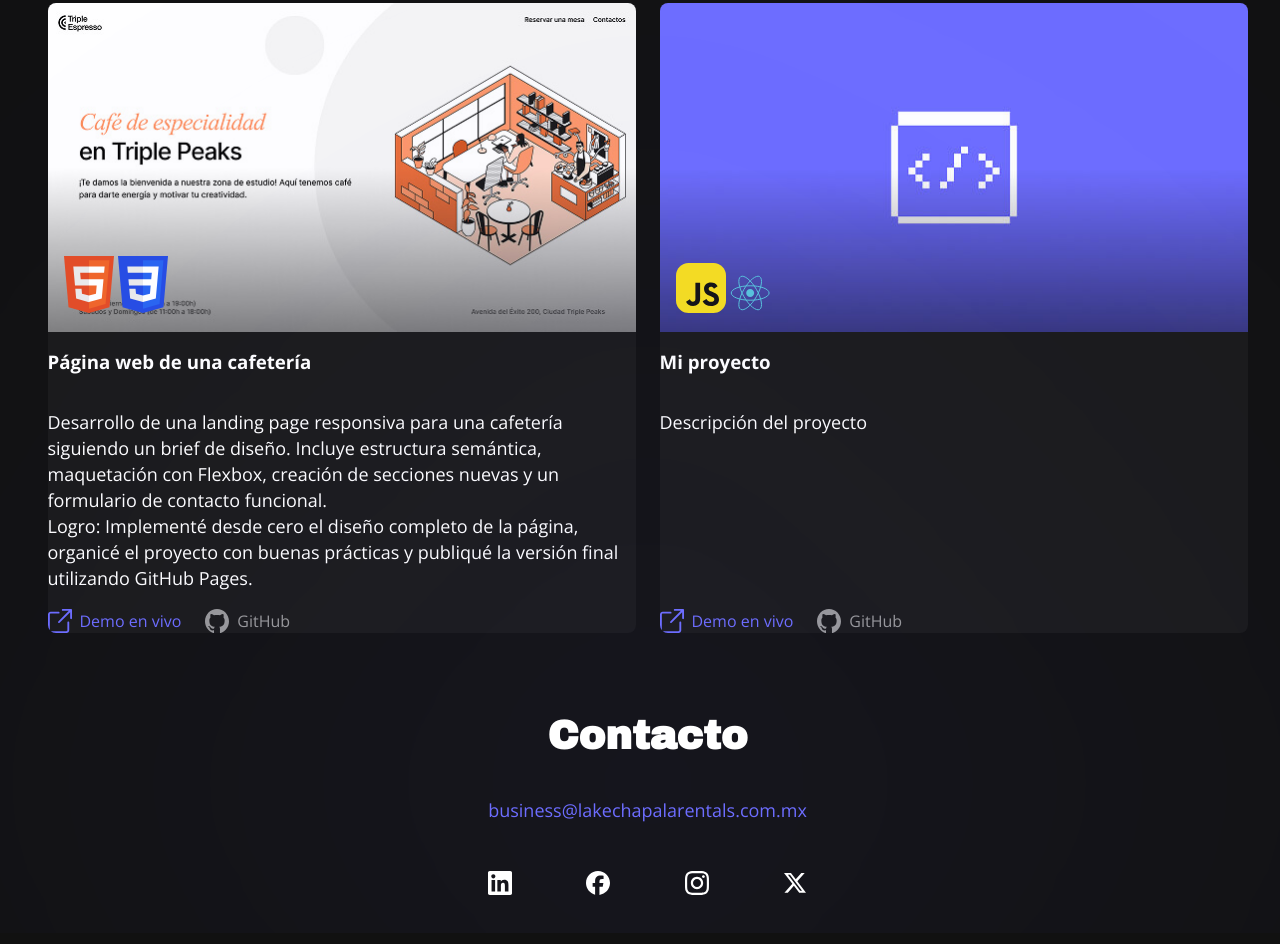
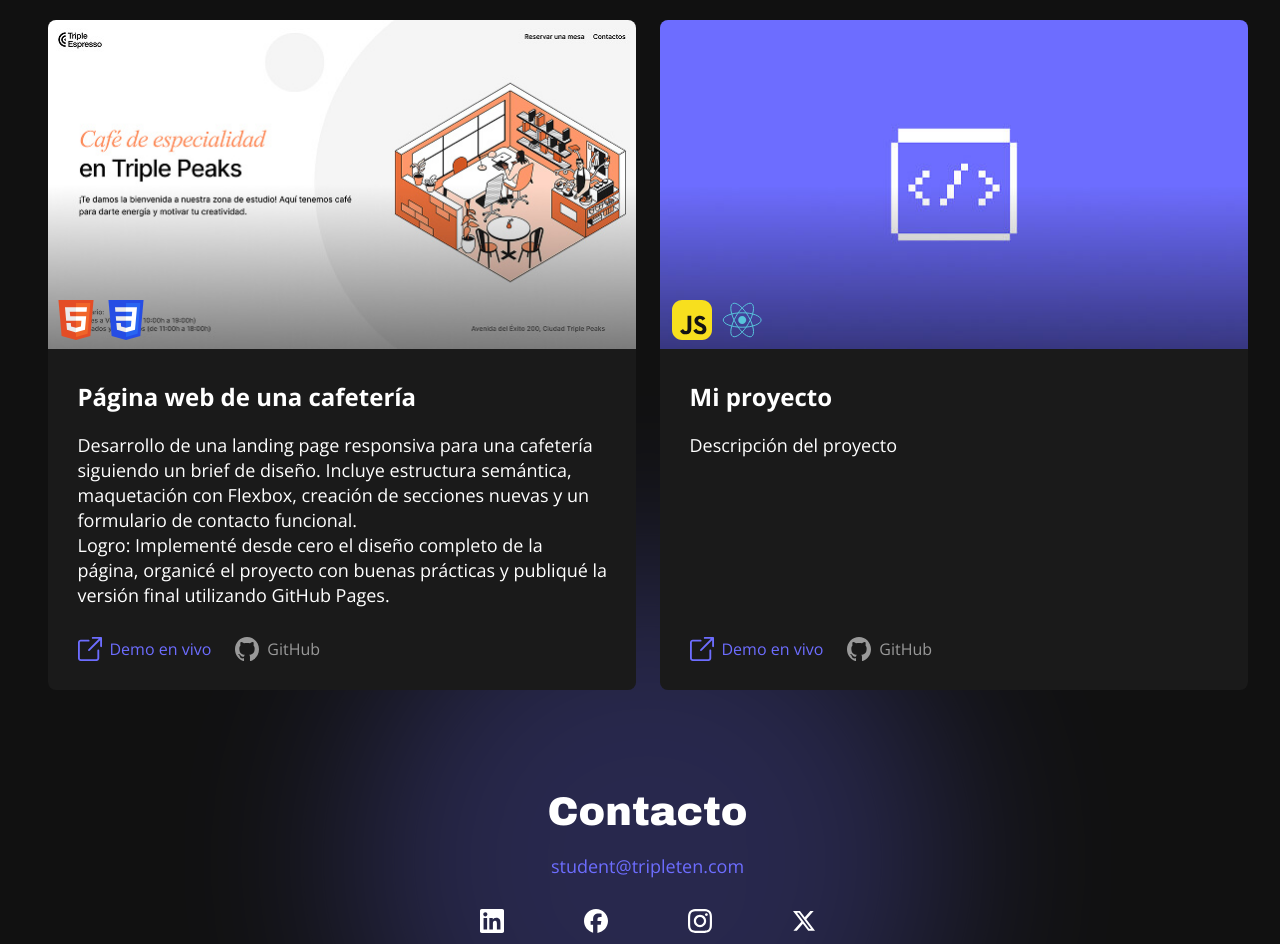
Before and after one commit to libanez90-eng/web_project_portfolio_es, a plain HTML site: page Index.html in a window 1280 px wide. Shown: the part 965-1909 px from the top of the page. Drawn offline with Linux system fonts and the light colour scheme.

Commit message:
feat: completa estilos de escritorio y efectos visuales del portafolio

```diff
--- a/Index.html
+++ b/Index.html
@@ -11,7 +11,10 @@
     <main>
       <section class="profile">
       <div class="profile__content">
-        <h1>Mariana <br />Hernández</h1>
+        <h1 class="profile__title">
+          <span>Mariana</span>
+          <span>Hernández</span>
+        </h1>
 
         <p class="profile__subtitle">
           Desarrolladora Full-Stack Junior | TypeScript, React, Node.js
@@ -32,10 +35,12 @@
         </a>
       </div>
       </div>
+      <div class="profile__image-container">
       <img src="./images/profile.jpg"
            alt="Foto de perfil"
            class="profile__image"
            />
+       </div>
       </section>
       <section class="skills">
         <h2 class="skills__title">Habilidades y herramientas</h2>
@@ -71,7 +76,7 @@
               class="projects__image"
             />
 
-            <div class="projects__technologies">
+            <div class="projects__technologies projects__technologies_second">
               <img src="./images/html.svg" alt="HTML" />
               <img src="./images/css.svg" alt="CSS" />
             </div>
@@ -79,14 +84,17 @@
           <h3>Página web de una cafetería</h3>
 
           <p class="projects__description">
-            Desarrollo de una landing page responsiva para una cafetería
+            <span class="projects__description-text">Desarrollo de una landing page responsiva para una cafetería
             siguiendo un brief de diseño. Incluye estructura semántica,
             maquetación con Flexbox, creación de secciones nuevas y un
             formulario de contacto funcional.
-            <br />
+            </span>
+
+            <span class="projects__description-text">
             Logro: Implementé desde cero el diseño completo de la página,
             organicé el proyecto con buenas prácticas y publiqué la versión
             final utilizando GitHub Pages.
+            </span>
           </p>
           <div class="projects__links">
             <a href="#" class="projects__link projects__link_type_demo">
@@ -145,7 +153,7 @@
       <section class="contact">
         <h2>Contacto</h2>
         <a href="mailto:business@lakechapalarentals.com.mx" class="contact__email">
-          business@lakechapalarentals.com.mx
+          student@tripleten.com
         </a>
         <div class="contact__social">
           <a href="https://www.linkedin.com/in/luisarmandoibanez4a7b22188/" class="contact__social-link" aria-label="LinkedIn">
--- a/Styles/style.css
+++ b/Styles/style.css
@@ -58,11 +58,43 @@ h2 {
   padding-top: 40px;
 }
 
+.profile__title {
+  transform: scaleY(0.95);
+}
+
+span {
+  display: block;
+}
+
 .profile__image {
   width: 387px;
   height: 500px;
   object-fit: cover;
   flex-shrink: 0;
+  position: relative;
+  z-index: 1;
+}
+
+.profile__image-container {
+  position: relative;
+  width: 387px;
+  height: 500px;
+  flex-shrink: 0;
+}
+
+.profile__image-container::before {
+  content: "";
+  position: absolute;
+  width: 550px;
+  height: 550px;
+  background-color: #6d6dff;
+  border-radius: 50%;
+  filter: blur(100px);
+  opacity: 0.25;
+  top: 100px;
+  left: -105px;
+  z-index: -1;
+  pointer-events: none;
 }
 
 .profile h1 {
@@ -155,6 +187,11 @@ h2 {
   margin-bottom: 40px;
 }
 
+.projects {
+  position: relative;
+  z-index: 1;
+}
+
 .projects__title {
   font-family: "Archivo Black", sans-serif;
   font-size: 40px;
@@ -166,6 +203,17 @@ h2 {
 .projects__cards {
   display: flex;
   gap: 24px;
+  margin-top: 50px;
+}
+
+.projects__card h3 {
+  font-family: "Open Sans", sans-serif;
+  font-size: 24px;
+  font-weight: 700;
+  line-height: 33px;
+  margin-top: 31px;
+  margin-left: 30px;
+  margin-bottom: 20px;
 }
 
 .projects__card {
@@ -176,6 +224,7 @@ h2 {
   background-color: #1a1a1a;
   border-radius: 8px;
   overflow: hidden;
+  min-height: 670px;
 }
 
 .projects__links {
@@ -183,6 +232,8 @@ h2 {
   align-items: center;
   gap: 24px;
   margin-top: auto;
+  margin-left: 30px;
+  padding-bottom: 30px;
 }
 
 .projects__link {
@@ -193,6 +244,7 @@ h2 {
   font-size: 16px;
   font-weight: 400;
   text-decoration: none;
+  height: 22px;
 }
 
 .projects__link-icon {
@@ -223,43 +275,72 @@ h2 {
 
 .projects__technologies {
   position: absolute;
-  bottom: 16px;
-  left: 16px;
+  bottom: 9px;
+  left: 12px;
+  display: flex;
+  align-items: center;
+  gap: 10px;
+}
+
+.projects__technologies img {
+  width: 40px;
+  height: 40px;
+  display: block;
+}
+
+.projects__technologies_second {
+  left: 8px;
 }
 
 .projects__description {
   font-family: "Open Sans", sans-serif;
   font-size: 18px;
   font-weight: 400;
-  line-height: 26px;
+  line-height: 25px;
+  margin-left: 30px;
+  margin-right: 28px;
+  margin-top: 0;
+}
+
+.projects__description-text {
+  display: block;
 }
 
 .contact {
   text-align: center;
   position: relative;
   isolation: isolate;
-  margin-top: 80px;
+  margin-top: 100px;
   font-size: 40px;
 }
 
 .contact::before {
   content: "";
   position: absolute;
-  width: 300px;
-  height: 300px;
+  width: 600px;
+  height: 600px;
   background-color: #6d6dff;
   border-radius: 50%;
-  filter: blur(400px);
-  top: -80px;
+  filter: blur(90px);
+  top: -230px;
   left: 50%;
   transform: translateX(-50%);
   z-index: -1;
   pointer-events: none;
+  opacity: 0.25;
+}
+
+.contact > * {
+  position: relative;
+  z-index: 1;
 }
 
 .contact h2 {
+  font-family: "Archivo Black", sans-serif;
   font-size: 40px;
-  margin: 0 0 20px;
+  font-weight: 400;
+  line-height: 44px;
+  margin: 0 0 1px;
 }
 
 .contact__email {
@@ -272,8 +353,8 @@ h2 {
   display: flex;
   justify-content: space-between;
   align-items: center;
-  max-width: 320px;
-  margin: 32px auto 0;
+  max-width: 336px;
+  margin: 14px auto 0;
 }
 
 .contact__social-link img {
```
